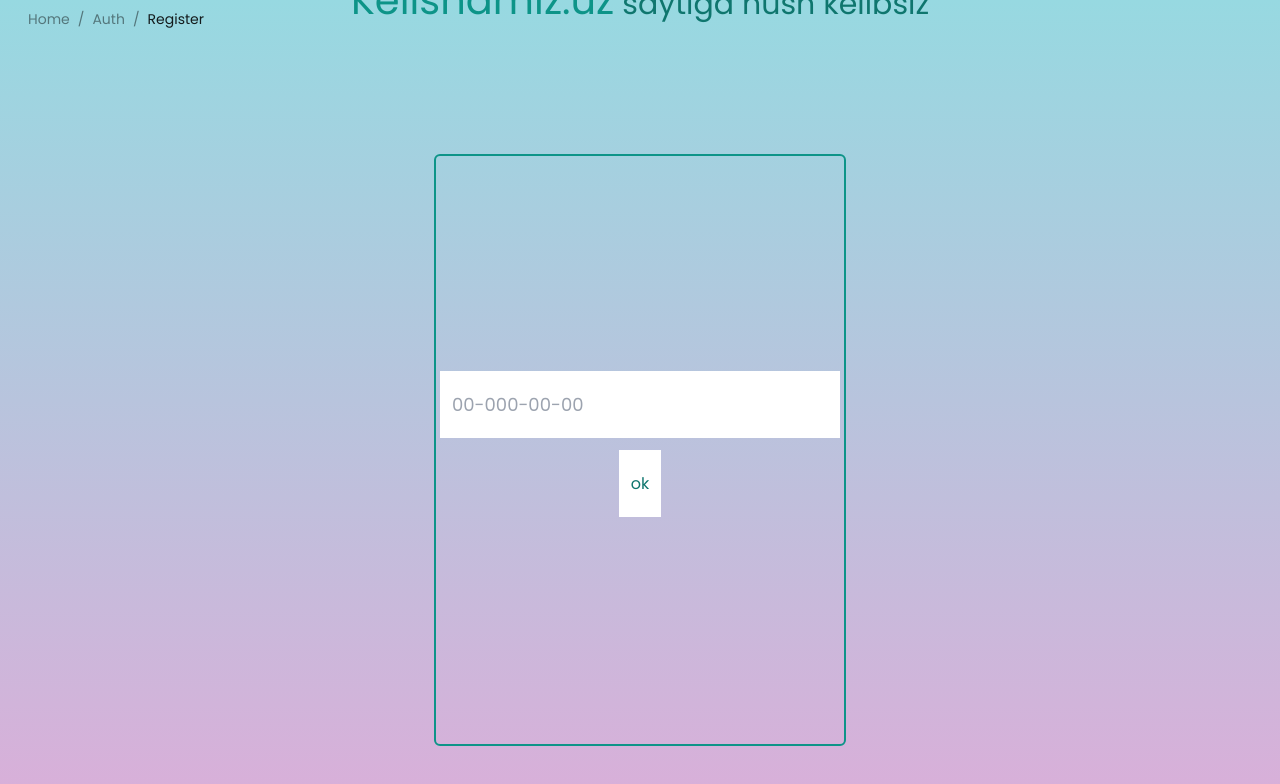
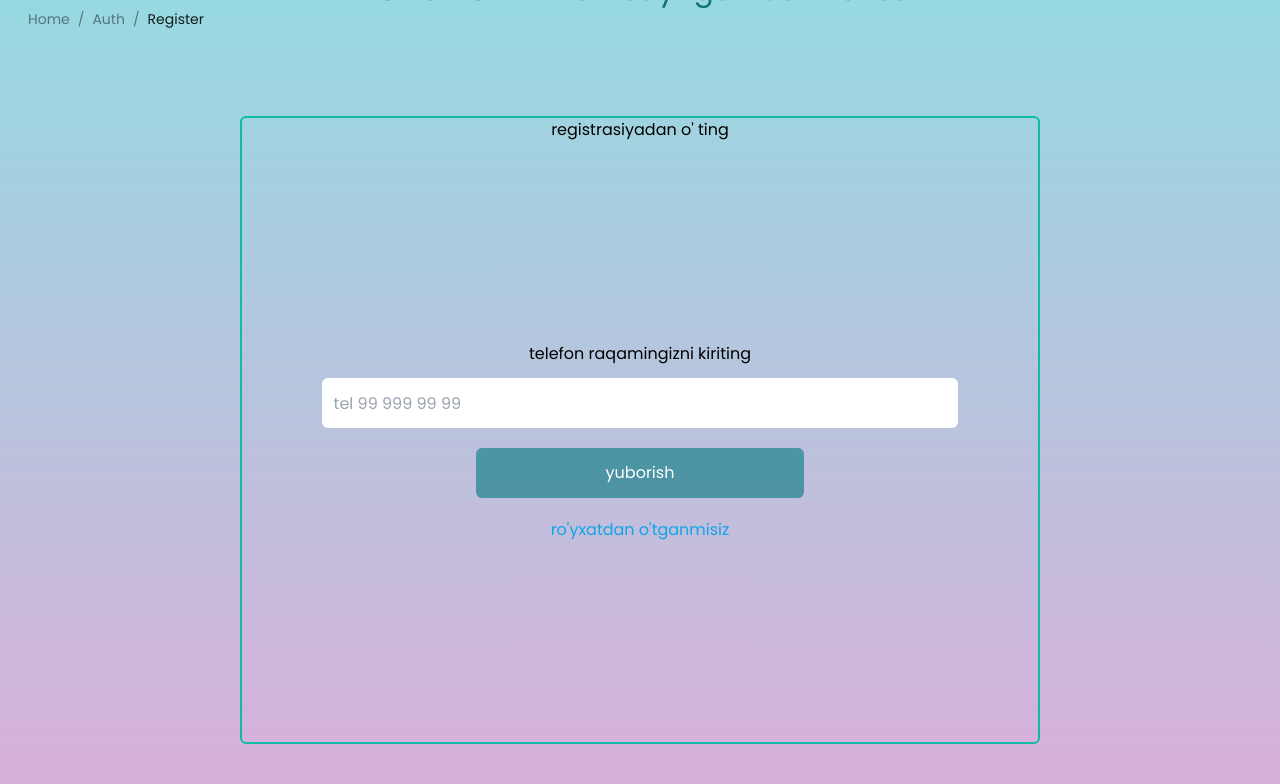
Before and after one commit to baxtiyorWeb/market, a React (Vite) app: page /auth/register in a window 1280 px wide. Shown: the top 784 px of the page. Built offline with nearby package versions, Linux system fonts and the light colour scheme.

Commit message:
kelishamiz updated ...

```diff
--- a/package.json
+++ b/package.json
@@ -10,6 +10,7 @@
     "preview": "vite preview"
   },
   "dependencies": {
+    "@ant-design/icons": "^5.3.0",
     "@headlessui/react": "^1.7.17",
     "@hookform/resolvers": "^3.3.4",
     "@tanstack/react-query": "^5.20.5",
@@ -18,6 +19,7 @@
     "json-server": "^1.0.0-alpha.19",
     "npm": "^10.4.0",
     "react": "^18.2.0",
+    "react-code-input": "^3.10.1",
     "react-dom": "^18.2.0",
     "react-hook-form": "^7.49.2",
     "react-icons": "^4.12.0",
--- a/src/App.css
+++ b/src/App.css
@@ -330,4 +330,9 @@
   border: 1px dashed #1d828e !important;
 }
 
+/* antd loading */
+
+.ant-spin-dot-item {
+  background-color: white !important;
+}
 /* antd design add styles end*/
--- a/src/App.jsx
+++ b/src/App.jsx
@@ -1,6 +1,7 @@
 import React, { lazy, useState } from "react";
 import { Route, Routes } from "react-router-dom";
 import "./App.css";
+import Confirm from "./components/auth/confirm";
 import { BreadCrumbs } from "./components/breadcrumbs/BreadCrambs";
 import AddProductCategoryLayout from "./layout/addProductCategoryLayout";
 import AuthLayout from "./layout/authLayout";
@@ -86,6 +87,14 @@ const App = () => {
               </React.Suspense>
             }
           ></Route>
+          <Route
+            path="/auth/confirm"
+            element={
+              <React.Suspense fallback={<Loading />}>
+                <Confirm />
+              </React.Suspense>
+            }
+          ></Route>
         </Route>
       </Routes>
     </>
--- /dev/null
+++ b/src/components/auth/confirm.jsx
@@ -0,0 +1,49 @@
+import axios from "axios";
+import { useState } from "react";
+import { useMutation } from "react-query";
+import SpinLoading from "../../ui/loading/spinLoading";
+
+export default function Confirm() {
+  const [confirm, setConfirm] = useState("");
+
+  const { mutate, isLoading } = useMutation({
+    mutationFn: () => {
+      return axios.post("http://95.130.227.131:8080/api/v1/authority/code-confirm", null, {
+        params: { code: confirm.toString() }, headers: {
+          Accept: "application/json", "Content-Type": "application/json"
+
+        },
+        maxBodyLength: Infinity
+      });
+    }
+  });
+  return (<div>
+      <div className="flex h-[600px] flex-col items-center justify-center rounded-md">
+        <div className="flex w-full flex-col items-center justify-center">
+          <span className="mb-3 block">4 talik sms xabarni kiriting</span>
+
+          <input
+            type="text"
+            value={confirm}
+            maxLength={4}
+            className="h-[50px] w-[80%] rounded-md p-3 outline-none"
+            onChange={(e) => setConfirm(e.target.value)}
+          />
+        </div>
+        <div className="send-details">
+          <button
+            disabled={confirm === "" ? true : confirm.length < 4}
+            className="mb-5 mt-5 h-[50px] w-[328px] rounded-md bg-[#1D828E] text-white disabled:cursor-not-allowed disabled:bg-[#1d838eb4]"
+            onClick={() => mutate()}
+          >
+            {isLoading ? <SpinLoading /> : "kodni tekshirish"}
+          </button>
+        </div>
+
+        <span className="cursor-pointer text-sky-500 hover:underline">
+          ro&apos;yxatdan o&apos;tganmisiz
+        </span>
+      </div>
+    </div>);
+}
+// 907462987
--- a/src/components/logo/Navigation.jsx
+++ b/src/components/logo/Navigation.jsx
@@ -19,7 +19,7 @@ export default function Navigation() {
             >
               <FaGlobe className="mx-2" /> UZ
             </div>
-            <Link to={"/auth/login"}>
+            <Link to={"/auth/register"}>
               <div
                 className="ml-3 mr-3 flex cursor-pointer items-center
               justify-center rounded-md border p-2 hover:bg-slate-200
--- a/src/main.jsx
+++ b/src/main.jsx
@@ -5,7 +5,6 @@ import { BrowserRouter } from "react-router-dom";
 import App from "./App.jsx";
 import { AuthProvider } from "./context/authContext.jsx";
 import "./index.css";
-
 // axios.defaults.headers.common["Authorization"] = `Bearer ${localStorage.getItem(
 //   "token",
 // )}`;
--- a/src/ui/input/InputNumberDetector.jsx
+++ b/src/ui/input/InputNumberDetector.jsx
@@ -1,27 +1,33 @@
 import axios from "axios";
 import { useState } from "react";
 import { useNavigate } from "react-router-dom";
+import SpinLoading from "../loading/spinLoading";
 export default function InputNumberDetector() {
   const navigate = useNavigate();
+  const [phone, setPhone] = useState("");
 
-  const [phone, setPhone] = useState("");
-  const [confirm, setConfirm] = useState("");
   const [loading, setLoading] = useState(false);
-  const [open, setOpen] = useState(false);
 
   const registerPhoneOrPhone = async () => {
     try {
       setLoading(true);
       const data = await axios.post(
-        `http://95.130.227.131:8080/api/v1/authority/register-by-phone?phone=${phone}`,
+        `http://95.130.227.131:8080/api/v1/authority/register-by-phone`,
+        null,
+        {
+          params: {
+            phone: phone,
+          },
+        },
         {
           headers: {
             "Content-Type": "application/x-www-form-urlencoded",
           },
         },
       );
-      setOpen(!open);
-      console.log(data);
+      setPhone("");
+      navigate("/auth/confirm");
+      console.log(data.data);
     } catch (error) {
       console.log(error.message);
     } finally {
@@ -29,26 +35,6 @@ export default function InputNumberDetector() {
     }
   };
 
-  const confirmCode = async () => {
-    try {
-      const data = await axios.post(
-        `http://95.130.227.131:8080/api/v1/authority/code-confirm?code=${confirm}`,
-        {
-          headers: {
-            "Content-Type": "application/x-www-form-urlencoded",
-          },
-        },
-      );
-
-      console.log(data);
-      setOpen(false);
-    } catch (error) {
-      console.log(error.message);
-    }
-  };
-  const handleSubmit = () => {
-    registerPhoneOrPhone();
-  };
 
   return (
     <div className="flex h-full w-full flex-col items-center justify-center">
@@ -58,48 +44,39 @@ export default function InputNumberDetector() {
           saytiga hush kelibsiz{" "}
         </h1>
       </div>
-      <div className="input-container"></div>
-      <div className="flex h-[600px] w-[550px]  items-center justify-center rounded-md p-1">
-        <div className="flex h-[100%] w-auto flex-col items-center justify-center rounded-md border-2 border-teal-600 p-1">
-          {open && (
-            <input
-              type="text"
-              placeholder="sms dan kelgan koddi kiriting"
-              className="mb-3 h-[67px]  w-[400px] rounded-none border-none p-3  text-[18px] outline-none"
-              onChange={(e) => setConfirm(e.target.value)}
-            />
-          )}
+      <div className="input-container">
+        <div className="m-auto w-[800px] rounded-md border-2 border-teal-500">
+          <h1 className="text-center">
+            registrasiyadan o&apos; ting
+          </h1>
+          <div className="flex h-[600px] flex-col items-center justify-center rounded-md">
+            <div className="flex w-full flex-col items-center justify-center">
+              <span className="mb-3 block">telefon raqamingizni kiriting</span>
+              <input
+                type="text"
+                className="h-[50px] w-[80%] rounded-md p-3 outline-none"
+                placeholder="tel 99 999 99 99"
+                onChange={(e) => setPhone(e.target.value)}
+                maxLength={9}
+                value={phone}
+              />
+            </div>
+            <div className="send-details">
+              <button
+                disabled={
+                   phone.length === 0  < true === phone.length >= 9
+                }
+                className="mb-5 mt-5 h-[50px] w-[328px] rounded-md bg-[#1D828E] text-white disabled:cursor-not-allowed disabled:bg-[#1d838eb4]"
+                onClick={() => registerPhoneOrPhone()}
+              >
+                {loading ? <SpinLoading /> : "yuborish"}
+              </button>
+            </div>
 
-          {
-            <input
-              type="tel"
-              placeholder="00-000-00-00"
-              className="mb-3 h-[67px]  w-[400px] rounded-none border-none p-3  text-[18px] outline-none"
-              // valueIsNumericString
-              // format="## ### ## ##"
-              // mask="-"
-              onChange={(e) => setPhone(e.target.value)}
-            />
-          }
-          {!open ? (
-            <button
-              onClick={handleSubmit}
-              className="relative mb-3 h-[67px] bg-[#fff]  p-3 text-teal-700 outline-none"
-            >
-              {" "}
-              <hr className="absolute " />
-              {loading ? "loadiing" : "ok"}
-            </button>
-          ) : (
-            <button
-              onClick={confirmCode}
-              className="relative mb-3 h-[67px] bg-[#fff]  p-3 text-teal-700 outline-none"
-            >
-              {" "}
-              <hr className="absolute " />
-              confirm
-            </button>
-          )}
+            <span className="cursor-pointer text-sky-500 hover:underline">
+              ro&apos;yxatdan o&apos;tganmisiz
+            </span>
+          </div>
         </div>
       </div>
     </div>
--- /dev/null
+++ b/src/ui/loading/spinLoading.jsx
@@ -0,0 +1,14 @@
+import { Spin } from "antd";
+import React from "react";
+
+export default function SpinLoading() {
+  return (
+    <Spin
+      delay={0}
+      className="text-white"
+      style={{
+        color: "white !important",
+      }}
+    />
+  );
+}
```
Also changed, not shown: 1 other file (tests, documents, lock files or other folders).
